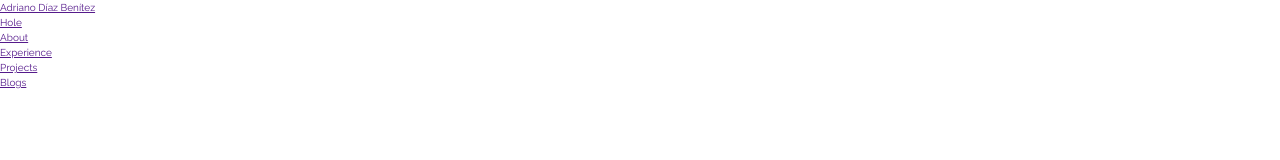
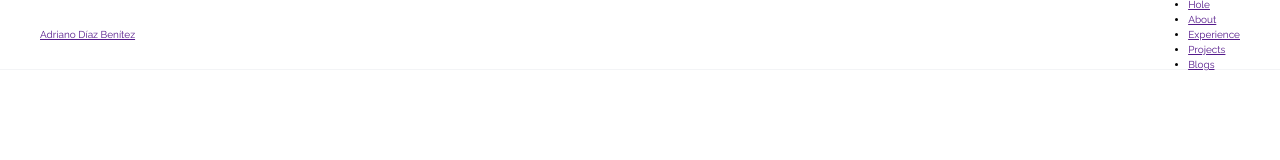
Before and after one commit to PublioElio/portfolio-sass-nodejs, a website: page index.html in a window 1280 px wide. Drawn offline with Linux system fonts and the light colour scheme.

Commit message:
navbar flexbox sorted

```diff
--- a/app.scss
+++ b/app.scss
@@ -1,3 +1,6 @@
-// import base modules
+// base modules
 @use 'scss/base/typography';
 @use 'scss/base/reset';
+
+// components
+@use 'scss/components/nav';
--- /dev/null
+++ b/scss/components/_nav.scss
@@ -0,0 +1,20 @@
+@use "../abstracts/colors" as *;
+
+.nav {
+  width: 100%;
+  height: 7rem;
+  background: $white;
+  position: fixed;
+  top: 0;
+  left: 0;
+  border-bottom: 0.1rem solid $gray-100;
+  display: flex;
+  justify-content: center;
+  &__wrapper {
+    width: 100%;
+    max-width: 120rem;
+    display: flex;
+    justify-content: space-between;
+    align-items: center;
+  }
+}
```
Also changed, not shown: app.css.
